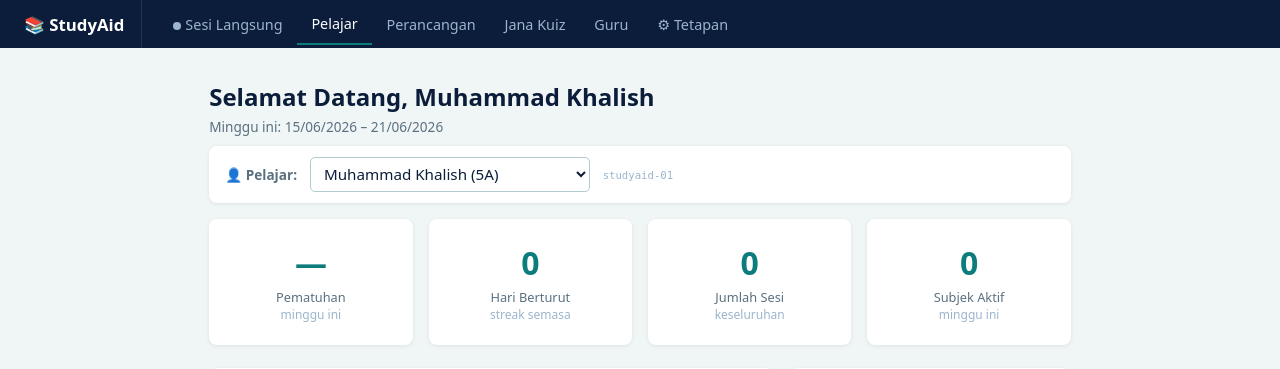
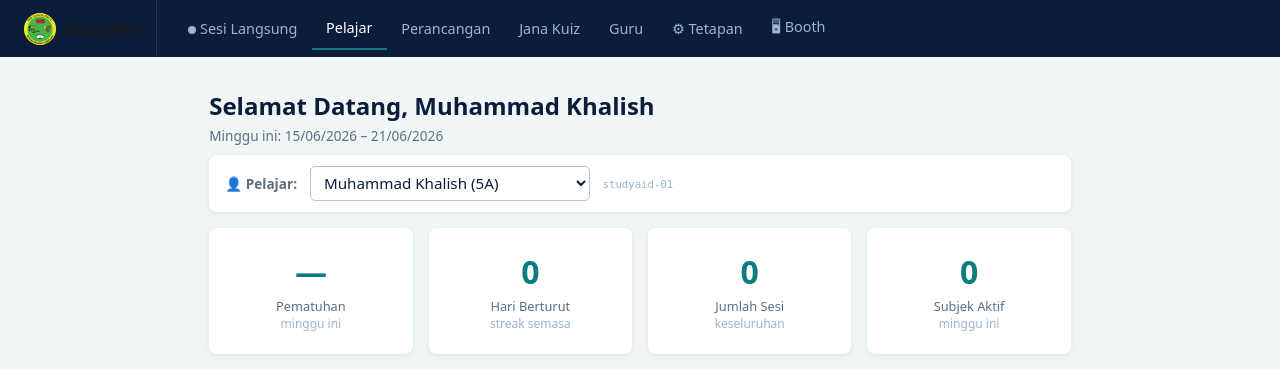
Before and after one commit to Dr-Najm/StudyAid_S3, a Flask app: page /student/ in a window 1280 px wide. Shown: the top 369 px of the page. Run offline with Flask 3, Linux system fonts and the light colour scheme; data comes from the database, SQL or seed files in the repository; data that the repository does not hold is empty.

Commit message:
v12.1: logo addition

```diff
--- a/companion/templates/base.html
+++ b/companion/templates/base.html
@@ -78,7 +78,10 @@
 </head>
 <body>
   <nav>
-    <div class="brand">📚 StudyAid</div>
+    <a href="/student/booth" class="brand" style="text-decoration:none;color:inherit;display:flex;align-items:center;gap:8px" title="Kembali ke paparan booth">
+      <img src="/static/img/segra_logo.jpg" alt="SEGRA" style="height:32px;width:32px;border-radius:50%;vertical-align:middle">
+      StudyAid
+    </a>
     <a href="/student/live" class="{% if active=='live' %}active{% endif %}">
       <span id="nav-live-dot" style="display:inline-block;width:8px;height:8px;
             border-radius:50%;background:#9BB5CC;margin-right:4px;
@@ -89,6 +92,7 @@
     <a href="/admin/generate" class="{% if active=='generate' %}active{% endif %}">Jana Kuiz</a>
     <a href="/teacher/" class="{% if active=='teacher' %}active{% endif %}">Guru</a>
     <a href="/admin/settings" class="{% if active=='settings' %}active{% endif %}">⚙ Tetapan</a>
+    <a href="/student/booth" class="{% if active=='booth' %}active{% endif %}">🖥 Booth</a>
   </nav>
   <div class="page">
     {% with messages = get_flashed_messages(with_categories=true) %}
```
Also changed, not shown: companion/templates/student/booth.html (+5 -5 lines), companion/static/img/segra_logo.jpg (added).
